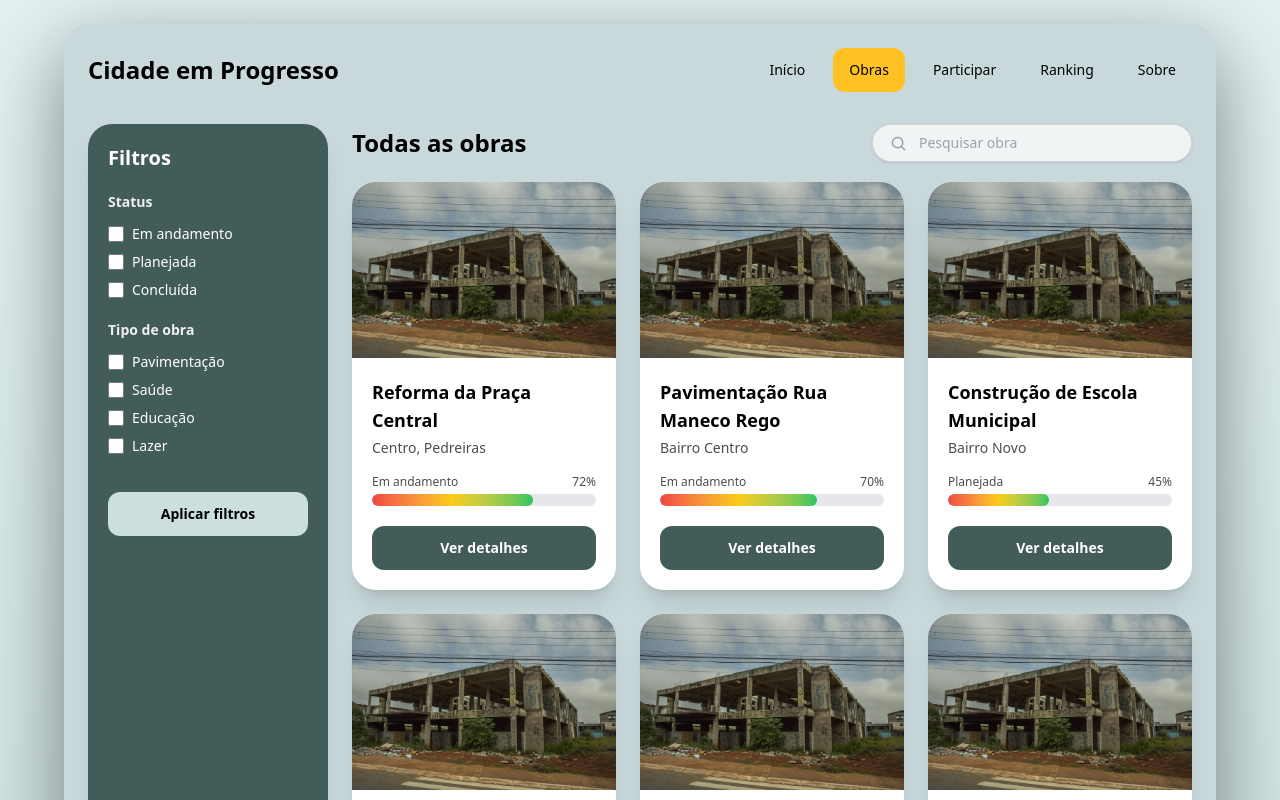
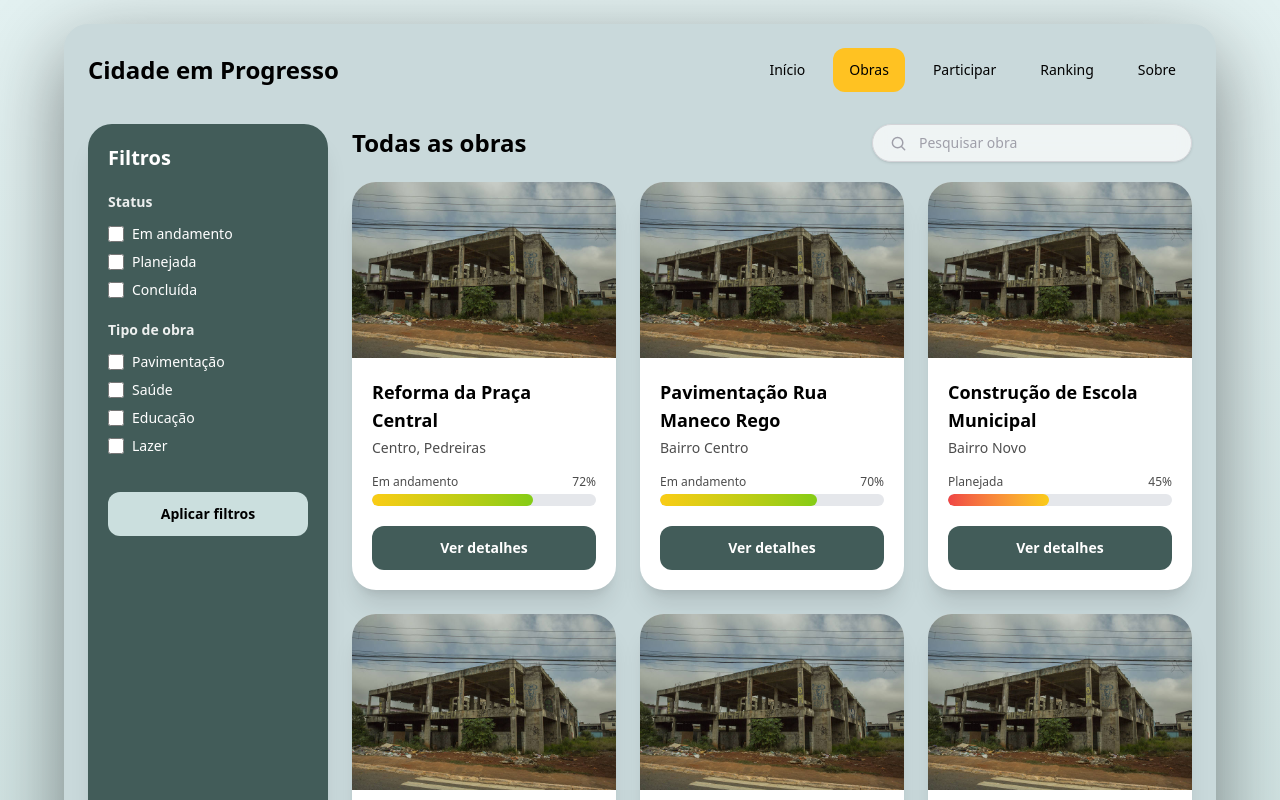
Before and after one commit to TornadoP/Cidade-Em-Progresso, a Next.js app: page /rotas/obras in a window 1280 px wide. Shown: the top 800 px of the page. Built offline with nearby package versions, Linux system fonts and the light colour scheme.

Commit message:
tornando condicional a cor da barra, porém mantendo o gradiente

```diff
--- a/app/rotas/obras/page.tsx
+++ b/app/rotas/obras/page.tsx
@@ -67,6 +67,20 @@ function ObrasContent() {
       obra.status.toLowerCase().includes(texto)
     );
   });
+  function corProgresso(progresso: string) {
+    const valor = Number(progresso.replace("%", ""));
+
+    if (valor < 50) {
+      return "bg-gradient-to-r from-[#EF4444] to-[#FACC15]";
+    }
+
+    if (valor < 75) {
+      return "bg-gradient-to-r from-[#FACC15] to-[#84CC16]";
+    }
+
+    return "bg-gradient-to-r from-[#86EFAC] to-[#425C59]";
+  }
+
   return (
     <div className="flex min-h-screen items-center justify-center bg-gradient-to-b from-[#E3F1F1] to-[#CBDfde] p-4 font-sans sm:p-6">
       <main className="w-full max-w-6xl overflow-hidden rounded-3xl bg-[#C9D9DB] p-6 shadow-[0_25px_80px_rgba(0,0,0,0.45)]">
@@ -237,7 +251,7 @@ function ObrasContent() {
 
                       <div className="h-3 w-full overflow-hidden rounded-full bg-[#E5E7EB]">
                         <div
-                          className="h-full rounded-full bg-gradient-to-r from-[#EF4444] via-[#FACC15] to-[#22C55E]"
+                          className={`h-full rounded-full ${corProgresso(obra.progresso)}`}
                           style={{ width: obra.progresso }}
                         ></div>
                       </div>
```
